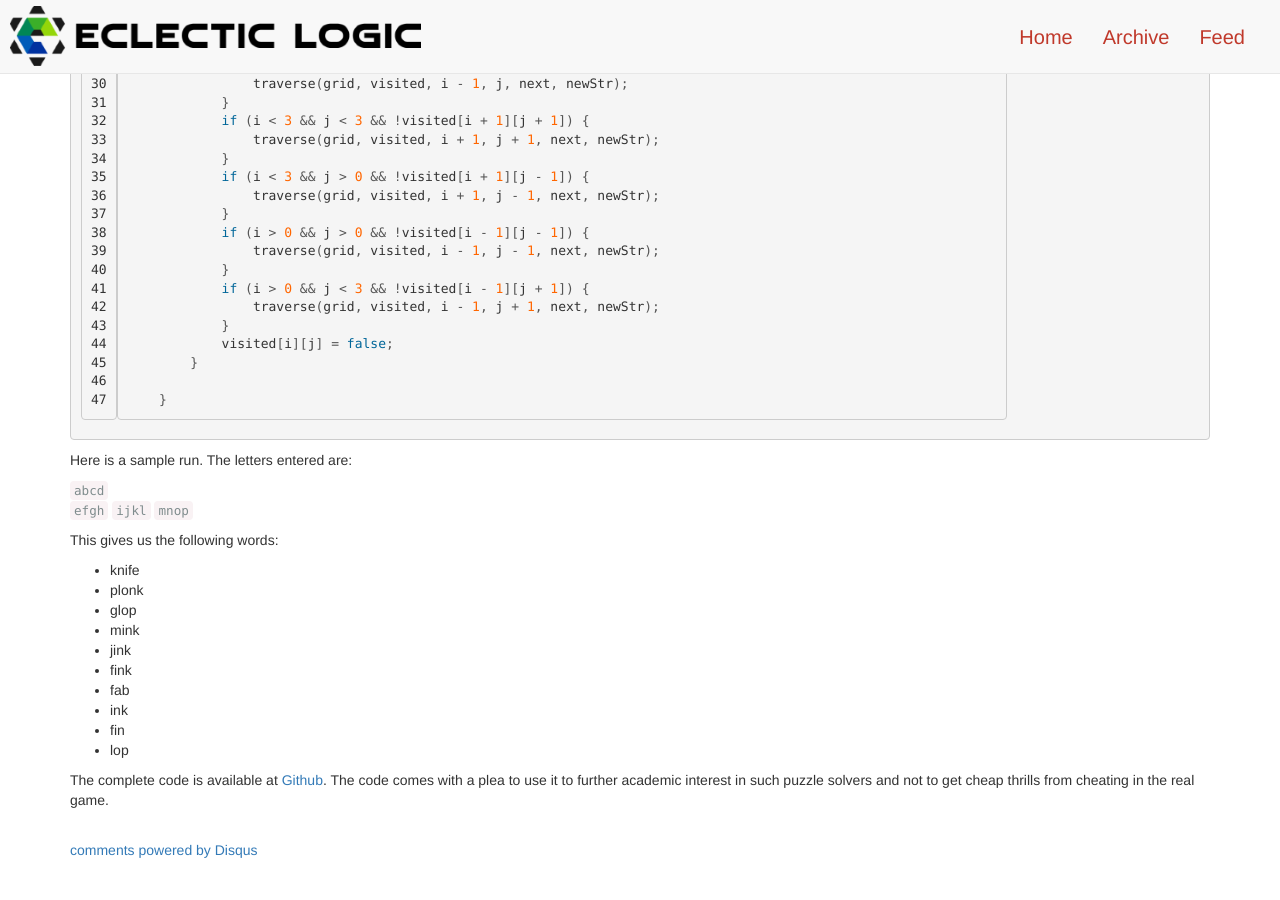
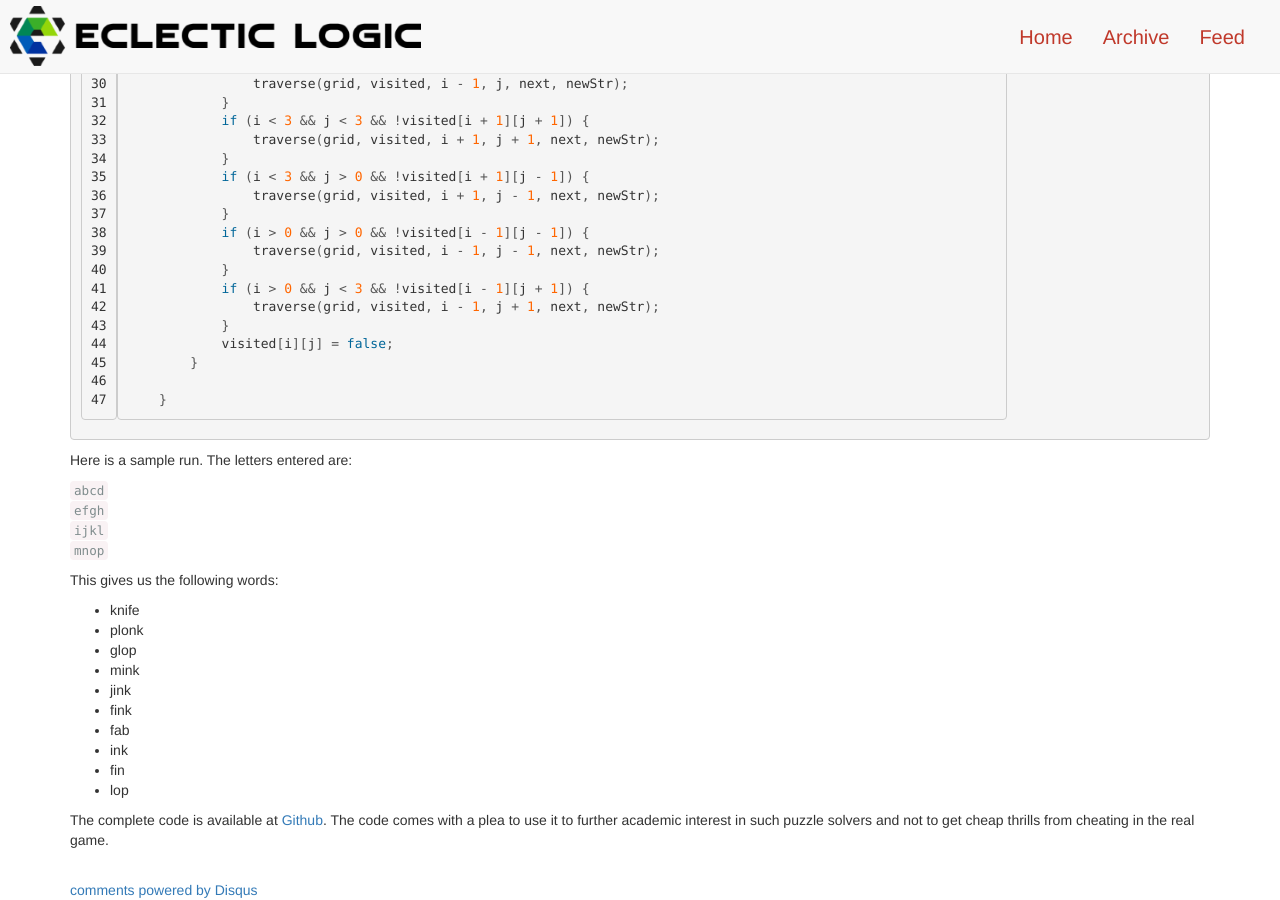
Before and after one commit to eclecticlogic/eclecticlogic.github.io, a Jekyll site: the page built from _posts/2014-10-17-wordament-solver.md, in a window 1280 px wide and 900 px high, scrolled down 4433 px. Built offline with Jekyll 4.4.1, drawn with Linux system fonts in a browser that asks for light colours; nearby versions of some CDN libraries; Markdown is read by kramdown in place of the engine named in the settings; comment, search, counter and statistics services are not loaded; before the commit the page ends 5293 px from its top, so only the background shows below that.

Commit message:
line breaks

```diff
--- a/_posts/2014-10-17-wordament-solver.md
+++ b/_posts/2014-10-17-wordament-solver.md
@@ -223,9 +223,9 @@ The variable `wordsFound` is simple HashSet. The only thing left to flush out is
 Here is a sample run. The letters entered are:
 
 `abcd`<br/>
-`efgh`
-`ijkl`
-`mnop`
+`efgh`<br/>
+`ijkl`<br/>
+`mnop`<br/>
 
 This gives us the following words:
 
```
